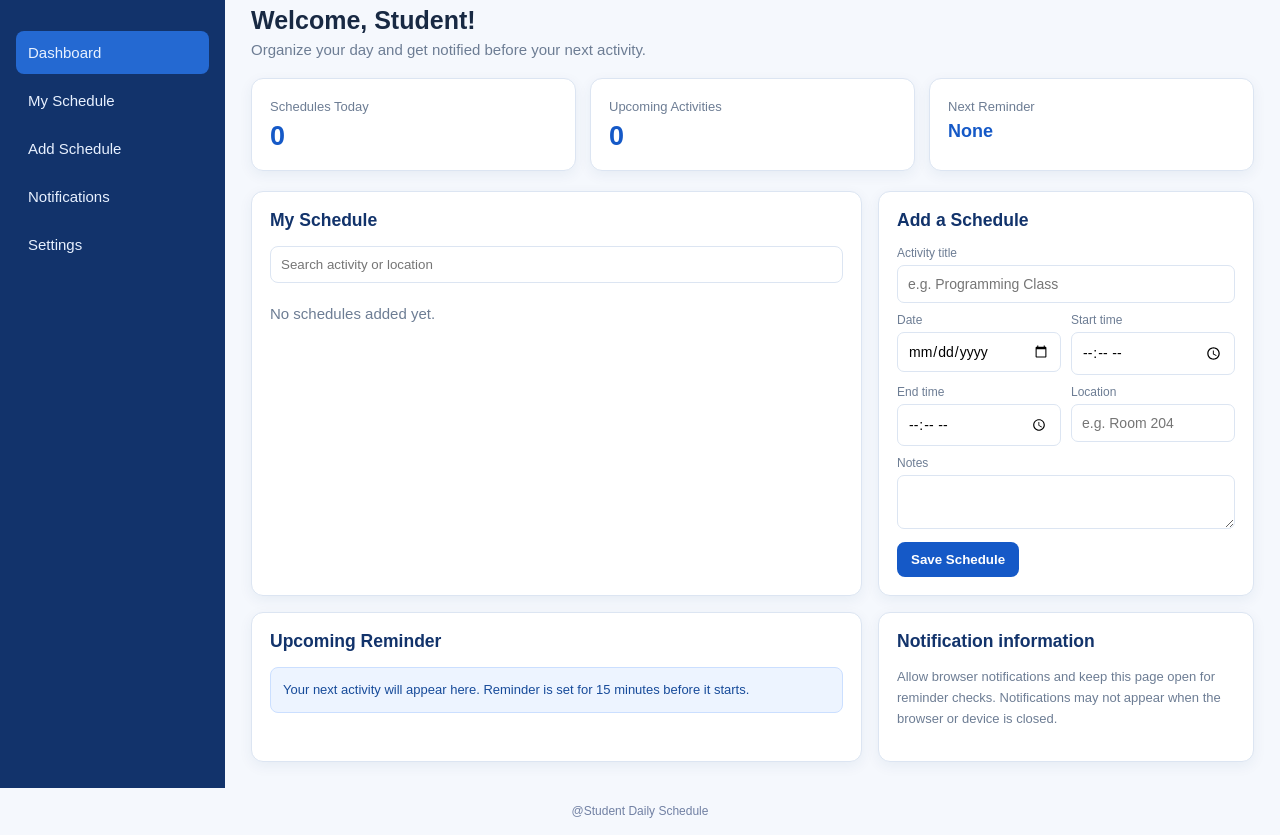
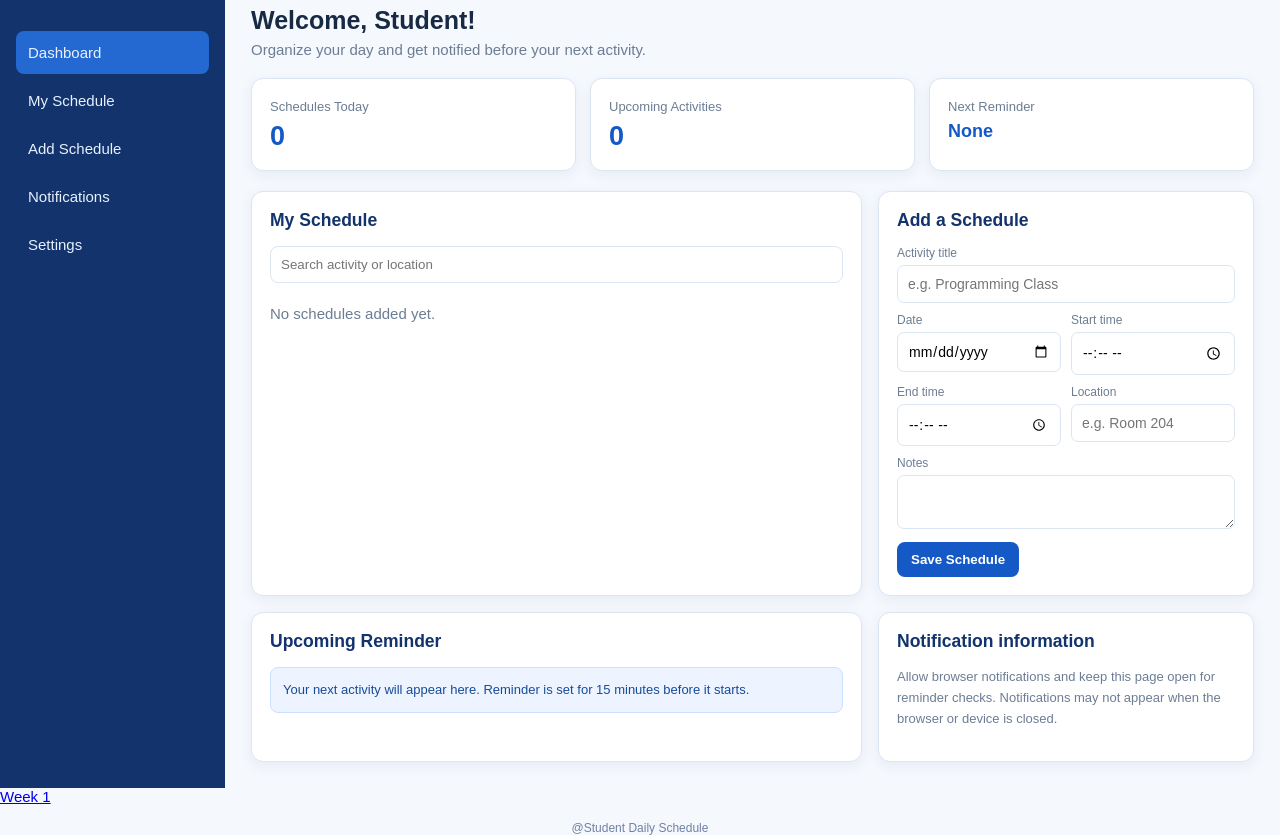
Before and after one commit to ToyaoRhodLee/FinalsChecking, a plain HTML site: page Week2.html in a window 1280 px wide. Shown: the part 90-925 px from the top of the page. Drawn offline with Linux system fonts and the light colour scheme.

```diff
--- a/Week2.html
+++ b/Week2.html
@@ -71,6 +71,7 @@
         </div>
         <div class="toast" id="toast"></div>
     </body>
+    <a href="index.html">Week 1</a>
     <style>
         :root{
             --blue:#1559c7;--navy:#12336b;--pale:#edf4ff;--bg:#f5f8fd;--ink:#182943;--muted:#6d7d94;--line:#dce5f2
```
Also changed, not shown: index.html (renamed from Week1.html, +1 -0 lines).
